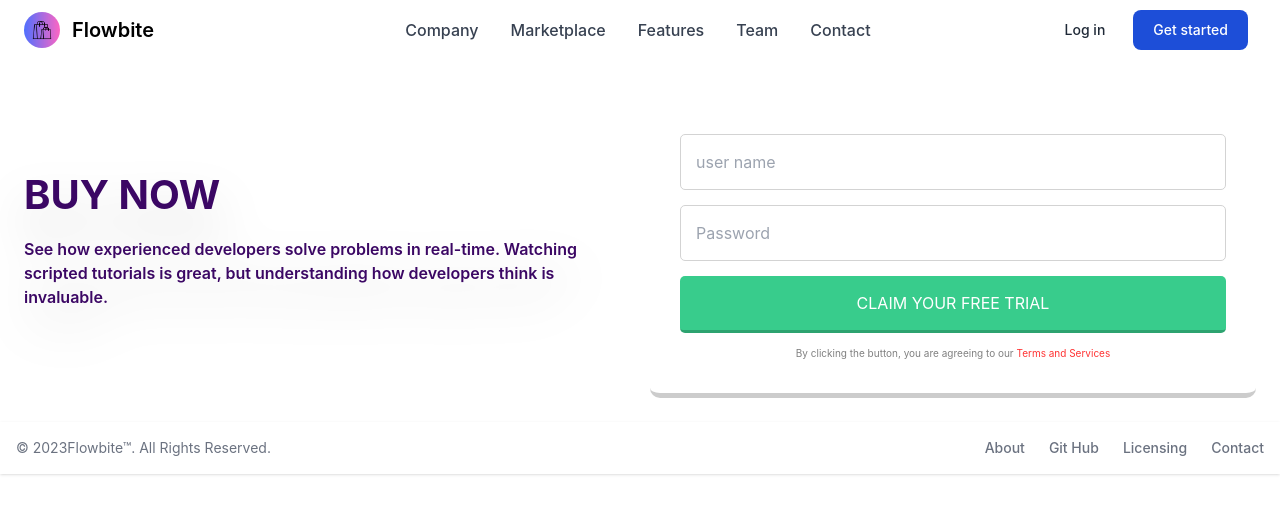
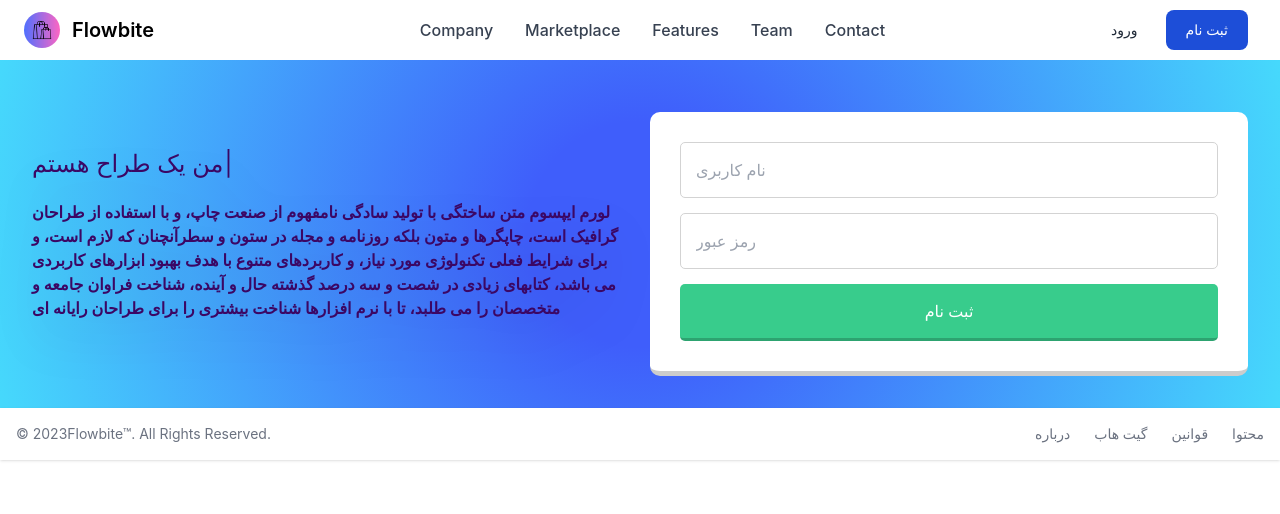
Before and after one commit to MohammadAminFeliAkbari/FullStackShop, a React (Create React App) app: page /signup in a window 1280 px wide. Shown: the top 514 px of the page. Built offline with nearby package versions, Linux system fonts and the light colour scheme.

Commit message:
add persion language

```diff
--- a/package.json
+++ b/package.json
@@ -13,6 +13,7 @@
     "react-icons": "^5.4.0",
     "react-router-dom": "^7.0.1",
     "react-scripts": "5.0.1",
+    "typewriter-effect": "^2.21.0",
     "web-vitals": "^2.1.4"
   },
   "scripts": {
--- a/src/components/Footer.jsx
+++ b/src/components/Footer.jsx
@@ -13,7 +13,7 @@ export default function Footer() {
         <ul className="flex flex-wrap items-center mt-3 text-sm font-medium text-gray-500 dark:text-gray-400 sm:mt-0">
           <li>
             <NavLink to="#" className="hover:underline me-4 md:me-6">
-              About
+              درباره
             </NavLink>
           </li>
           <li>
@@ -23,7 +23,7 @@ export default function Footer() {
               target="_blank"
               rel="noopener noreferrer"
             >
-              Git Hub
+              گیت هاب
             </a>
           </li>
           <li>
@@ -32,12 +32,12 @@ export default function Footer() {
               target="_blank"
               className="hover:underline me-4 md:me-6"
             >
-              Licensing
+              قوانین
             </NavLink>
           </li>
           <li>
             <NavLink to="#" className="hover:underline">
-              Contact
+              محتوا
             </NavLink>
           </li>
         </ul>
--- a/src/components/Header.jsx
+++ b/src/components/Header.jsx
@@ -20,29 +20,35 @@ export default function Header() {
             </span>
           </NavLink>
           {usernameLogin ? (
-            <h1 className="bg-blue-700 text-white bg-primary-700 hover:bg-primary-800 focus:ring-4 focus:ring-primary-300 font-medium rounded-lg text-sm px-4 lg:px-5 py-2 lg:py-2.5 mr-2 dark:bg-primary-600 dark:hover:bg-primary-700 focus:outline-none dark:focus:ring-primary-800">
+            <button
+              onClick={() => sethidden((pre) => !pre)}
+              className="bg-blue-700 text-white bg-primary-700 hover:bg-primary-800 focus:ring-4 focus:ring-primary-300 font-medium rounded-lg text-sm px-4 lg:px-5 py-2 lg:py-2.5 mr-2 dark:bg-primary-600 dark:hover:bg-primary-700 focus:outline-none dark:focus:ring-primary-800"
+            >
               {usernameLogin}
-            </h1>
+            </button>
           ) : (
             <div className="flex items-center lg:order-2">
               <NavLink
                 to="/login"
+                onClick={() => sethidden(() => true)}
                 className="text-gray-800 dark:text-white hover:bg-gray-50 focus:ring-4 focus:ring-gray-300 font-medium rounded-lg text-sm px-4 lg:px-5 py-2 lg:py-2.5 mr-2 dark:hover:bg-gray-700 focus:outline-none dark:focus:ring-gray-800"
               >
-                Log in
+                ورود
               </NavLink>
               <NavLink
                 to="/signup"
+                onClick={() => sethidden(() => true)}
                 className="bg-blue-700 text-white bg-primary-700 hover:bg-primary-800 focus:ring-4 focus:ring-primary-300 font-medium rounded-lg text-sm px-4 lg:px-5 py-2 lg:py-2.5 mr-2 dark:bg-primary-600 dark:hover:bg-primary-700 focus:outline-none dark:focus:ring-primary-800"
               >
-                Get started
+                ثبت نام
               </NavLink>
               <button
                 data-collapse-toggle="mobile-menu-2"
                 type="button"
                 className="inline-flex items-center p-2 ml-1 text-sm text-gray-500 rounded-lg lg:hidden hover:bg-gray-100 focus:outline-none focus:ring-2 focus:ring-gray-200 dark:text-gray-400 dark:hover:bg-gray-700 dark:focus:ring-gray-600"
                 aria-controls="mobile-menu-2"
-                aria-expanded="false"
+                aria-expanded={!hidden}
+                onClick={() => sethidden((prev) => !prev)} // Moved here
               >
                 <span className="sr-only">Open main menu</span>
                 <svg
@@ -52,23 +58,10 @@ export default function Header() {
                   xmlns="http://www.w3.org/2000/svg"
                 >
                   <path
-                    fill-rule="evenodd"
+                    fillRule="evenodd"
                     d="M3 5a1 1 0 011-1h12a1 1 0 110 2H4a1 1 0 01-1-1zM3 10a1 1 0 011-1h12a1 1 0 110 2H4a1 1 0 01-1-1zM3 15a1 1 0 011-1h12a1 1 0 110 2H4a1 1 0 01-1-1z"
-                    clip-rule="evenodd"
-                    onClick={() => sethidden((pre) => !pre)}
-                  ></path>
-                </svg>
-                <svg
-                  className={`${hidden ? "hidden" : ""} w-6 h-6`}
-                  fill="currentColor"
-                  viewBox="0 0 20 20"
-                  xmlns="http://www.w3.org/2000/svg"
-                >
-                  <path
-                    fill-rule="evenodd"
-                    d="M4.293 4.293a1 1 0 011.414 0L10 8.586l4.293-4.293a1 1 0 111.414 1.414L11.414 10l4.293 4.293a1 1 0 01-1.414 1.414L10 11.414l-4.293 4.293a1 1 0 01-1.414-1.414L8.586 10 4.293 5.707a1 1 0 010-1.414z"
-                    clip-rule="evenodd"
-                  ></path>
+                    clipRule="evenodd"
+                  />
                 </svg>
               </button>
             </div>
@@ -86,7 +79,7 @@ export default function Header() {
                   className="block py-2 pr-4 pl-3 text-white rounded bg-primary-700 lg:bg-transparent lg:text-primary-700 lg:p-0 dark:text-white"
                   aria-current="page"
                 >
-                  Home
+                  خانه
                 </NavLink>
               </li>
               <li>
--- a/src/components/Home/slider/components/custom.slider.js
+++ b/src/components/Home/slider/components/custom.slider.js
@@ -61,7 +61,9 @@ function CustomCarousel({ children }) {
       {children.map((item, index) => {
         return (
           <div
-            className={"rounded-xl slider__item slider__item-active-" + (activeIndex + 1)}
+            className={
+              "rounded-xl slider__item slider__item-active-" + (activeIndex + 1)
+            }
             key={index}
           >
             {item}
--- a/src/components/LoginMenu.jsx
+++ b/src/components/LoginMenu.jsx
@@ -44,7 +44,7 @@ export default function LoginMenu() {
           <div className="w-full bg-white rounded-lg shadow dark:border md:mt-0 sm:max-w-md xl:p-0 dark:bg-gray-800 dark:border-gray-700">
             <div className="p-6 space-y-4 md:space-y-6 sm:p-8">
               <h1 className="text-xl font-bold leading-tight tracking-tight text-gray-900 md:text-2xl dark:text-white">
-                Sign in to your account
+                وارد حساب کاربری خود شوید
               </h1>
               <form className="space-y-4 md:space-y-6" onSubmit={handleSubmit}>
                 <div>
@@ -52,7 +52,7 @@ export default function LoginMenu() {
                     htmlFor="username"
                     className="block mb-2 text-sm font-medium text-gray-900 dark:text-white"
                   >
-                    Username
+                    نام کاربری
                   </label>
                   <input
                     name="username"
@@ -68,7 +68,7 @@ export default function LoginMenu() {
                     htmlFor="password"
                     className="block mb-2 text-sm font-medium text-gray-900 dark:text-white"
                   >
-                    Password
+                    روزعبور
                   </label>
                   <input
                     type="password"
@@ -94,7 +94,7 @@ export default function LoginMenu() {
                         htmlFor="remember"
                         className="text-gray-500 dark:text-gray-300"
                       >
-                        Remember me
+                        به خاطر سپردن
                       </label>
                     </div>
                   </div>
@@ -102,17 +102,17 @@ export default function LoginMenu() {
                     href="#"
                     className="text-sm font-medium text-primary-600 hover:underline text-gray-600"
                   >
-                    Forgot password?
+                    فراموشی رمز؟
                   </a>
                 </div>
                 <button
                   type="submit"
                   className="w-full bg-blue-700 hover:scale-105 transition hover:bg-blue-600 text-white bg-primary-600 hover:bg-primary-700 focus:ring-4 focus:outline-none focus:ring-primary-300 font-medium rounded-lg text-sm px-5 py-2.5 text-center dark:bg-primary-600 dark:hover:bg-primary-700 dark:focus:ring-primary-800"
                 >
-                  Sign in
+                  ثبت نام
                 </button>
                 <p className="text-sm font-light text-gray-500 dark:text-gray-400">
-                  Don’t have an account yet?{" "}
+                  حساب کاربری ندارید؟
                   <a
                     href="#"
                     className="font-medium text-primary-600 hover:underline dark:text-primary-500"
@@ -120,7 +120,7 @@ export default function LoginMenu() {
                       window.location.replace("http://localhost:3000/signup");
                     }}
                   >
-                    Sign up
+                    ثبت نام
                   </a>
                 </p>
                 {/* Display error message if it exists */}
--- a/src/components/signUp/FormSection.jsx
+++ b/src/components/signUp/FormSection.jsx
@@ -9,15 +9,15 @@ const validate = (values) => {
   const errors = {};
 
   if (!values.userName) {
-    errors.userName = "First Name cannot be empty";
+    errors.userName = "نام کاربری نباید خالی باشد";
   } else if (values.userName.length > 15) {
     errors.userName = "Must be 15 characters or less";
   }
 
   if (!values.password) {
-    errors.password = "Password is required";
+    errors.password = "رمز عبور لازم است";
   } else if (values.password.length < 8) {
-    errors.password = "Password must not be less than 8 characters";
+    errors.password = "رمز عبور نباید کمتر از 8 کاراکتر باشد";
   }
 
   return errors;
@@ -44,7 +44,7 @@ function FormSection() {
         if (response.ok) {
           const data = await response.json();
           console.log(data);
-          if (data.success == false) setError("invalid username");
+          if (data.success == false) setError("این یوزرنیم قبلا استفاده شده");
           else {
             setUsernameLogin(values.userName);
             navigate("/");
@@ -67,20 +67,25 @@ function FormSection() {
         <form onSubmit={formik.handleSubmit}>
           <input
             type="text"
-            placeholder="user name"
+            placeholder="نام کاربری"
             name="userName"
             id="userName"
             onChange={formik.handleChange}
             value={formik.values.userName}
           />
           {formik.errors.userName || Error ? (
-            <div className="error">
-              {Error ? "invalid username" : formik.errors.userName}
+            <div className="error flex gap-4 text-md mb-2 ml-10">
+              <button className="text-sm font-medium text-primary-600 text-center hover:underline text-gray-600">
+                فراموشی رمز؟
+              </button>
+              {Error
+                ? "(!نام کاربری دیگری استفاده کنید) این یوزرنیم قبلا استفاده شده"
+                : formik.errors.userName}
             </div>
           ) : null}
           <input
             type="password"
-            placeholder="Password"
+            placeholder="رمز عبور"
             name="password"
             id="password"
             onChange={formik.handleChange}
@@ -93,15 +98,9 @@ function FormSection() {
             type="submit"
             className="submit-btn text-white cursor-pointer"
           >
-            CLAIM YOUR FREE TRIAL
+            ثبت نام
           </button>
         </form>
-        <p className="terms-text">
-          By clicking the button, you are agreeing to our&nbsp;
-          <a href="nothing" className="terms-link">
-            Terms and Services
-          </a>
-        </p>
       </div>
     </div>
   );
--- a/src/components/signUp/TextSection.jsx
+++ b/src/components/signUp/TextSection.jsx
@@ -1,13 +1,32 @@
 import React from "react";
 import "./signUpCss.css";
+import Typewriter from "typewriter-effect";
+
 function TextSection() {
   return (
     <div className="text-container text-purple-950 text-center drop-shadow-2xl">
-      <h2 className="heading font-bold font-">BUY NOW</h2>
+      <h2 className="text-2xl">
+        <Typewriter
+          onInit={(tp) => {
+            tp.pauseFor(1500)
+              .typeString("من یک طراح هستم")
+              .pauseFor(1500)
+              .deleteChars(9)
+              .typeString("توسعه دهنده هستم")
+              .pauseFor(1500)
+              .deleteChars(7)
+              .start();
+          }}
+          options={{ loop: true }}
+        ></Typewriter>
+      </h2>
       <p className="paragraph font-semibold">
-        See how experienced developers solve problems in real-time. Watching
-        scripted tutorials is great, but understanding how developers think is
-        invaluable.
+        لورم ایپسوم متن ساختگی با تولید سادگی نامفهوم از صنعت چاپ، و با استفاده
+        از طراحان گرافیک است، چاپگرها و متون بلکه روزنامه و مجله در ستون و
+        سطرآنچنان که لازم است، و برای شرایط فعلی تکنولوژی مورد نیاز، و کاربردهای
+        متنوع با هدف بهبود ابزارهای کاربردی می باشد، کتابهای زیادی در شصت و سه
+        درصد گذشته حال و آینده، شناخت فراوان جامعه و متخصصان را می طلبد، تا با
+        نرم افزارها شناخت بیشتری را برای طراحان رایانه ای
       </p>
     </div>
   );
--- a/src/components/signUp/signUp.jsx
+++ b/src/components/signUp/signUp.jsx
@@ -3,7 +3,14 @@ import FormSection from "./FormSection";
 import TextSection from "./TextSection";
 export default function SignUp() {
   return (
-    <div className="app p-6">
+    <div
+      className="app p-8"
+      style={{
+        background: "rgb(63,94,251)",
+        background:
+          "radial-gradient(circle, rgba(63,94,251,1) 17%, rgba(70,217,252,1) 100%)",
+      }}
+    >
       <TextSection />
       <FormSection />
     </div>
```
Also changed, not shown: src/components/Home/Home.jsx (+9 -1 lines), src/components/Forgot.jsx (added), 1 other file (tests, documents, lock files or other folders).
